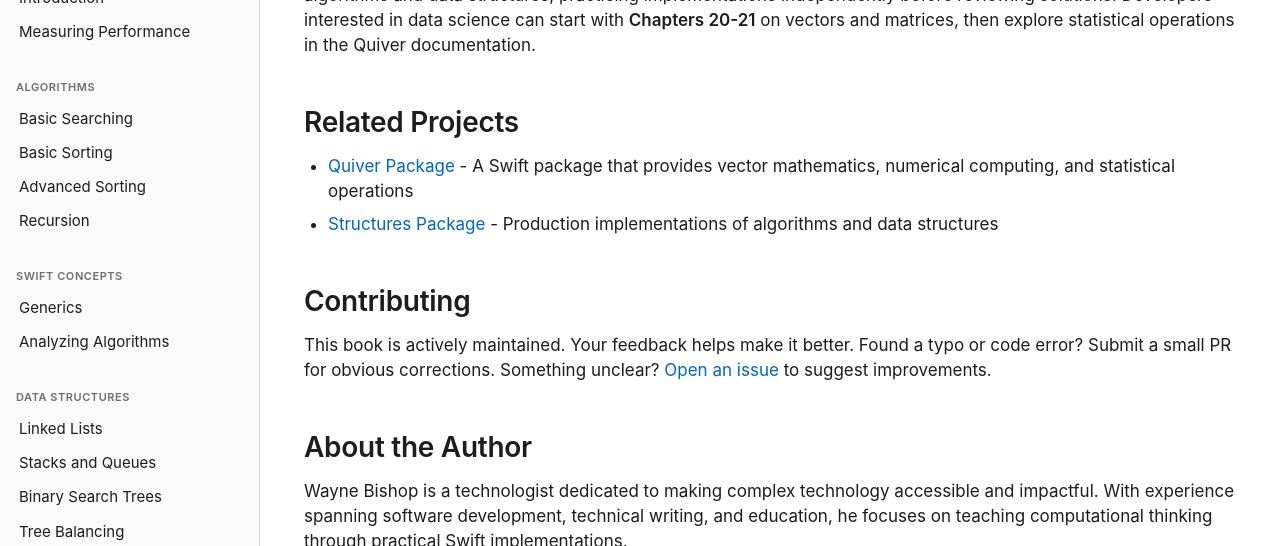
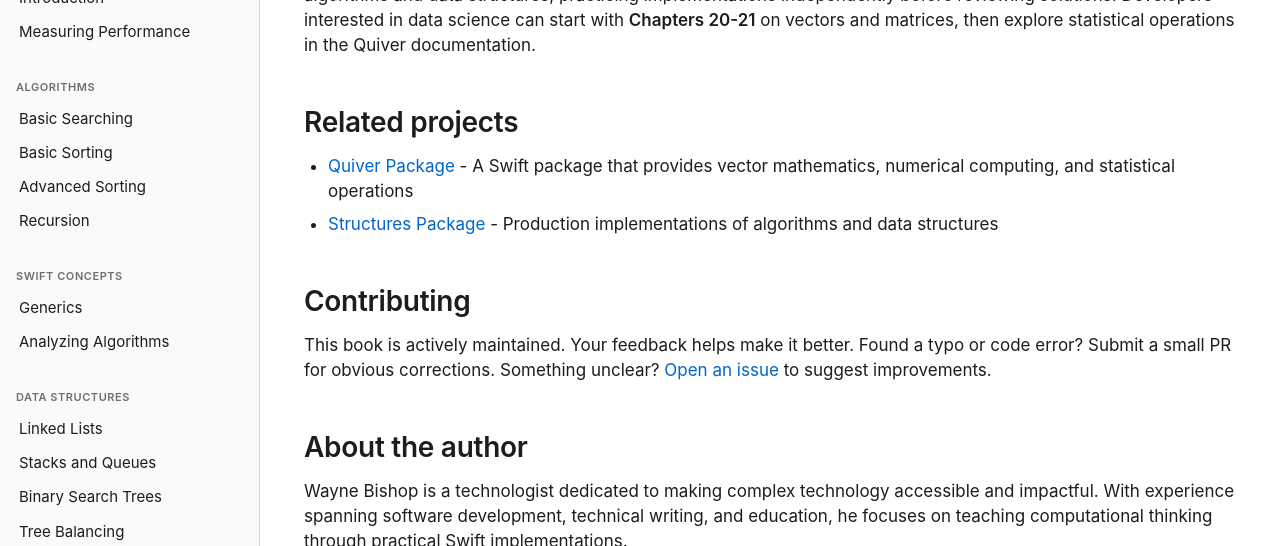
Before and after one commit to waynewbishop/swift-algorithms, a Jekyll site: the page built from index.md, in a window 1280 px wide and 900 px high, scrolled down 906 px. Shown: the part 155-701 px from the top of the window. Built offline with Jekyll 4.4.1, drawn with Linux system fonts in a browser that asks for light colours.

Commit message:
fix: sentence case..

```diff
--- a/index.md
+++ b/index.md
@@ -30,7 +30,7 @@ The Swift language has become the cornerstone of Apple development, powering sol
 
   This book supports multiple learning paths: read chapters sequentially from Big O notation through advanced topics to build a complete foundation, or jump directly to specific algorithms and data structures as reference material since each chapter is self-contained. Interview candidates should focus on **Chapters 3-14** covering fundamental algorithms and data structures, practicing implementations independently before reviewing solutions. Developers interested in data science can start with **Chapters 20-21** on vectors and matrices, then explore statistical operations in the Quiver documentation.
 
-## Related Projects
+## Related projects
 
 - [Quiver Package](https://github.com/waynewbishop/bishop-algorithms-quiver-package) - A Swift package that provides vector mathematics, numerical computing, and statistical operations
 - [Structures Package](https://github.com/waynewbishop/bishop-algorithms-swift-package) - Production implementations of algorithms and data structures
@@ -39,7 +39,7 @@ The Swift language has become the cornerstone of Apple development, powering sol
 
 This book is actively maintained. Your feedback helps make it better. Found a typo or code error? Submit a small PR for obvious corrections. Something unclear? [Open an issue](https://github.com/waynewbishop/swift-algorithms/issues) to suggest improvements.
 
-## About the Author
+## About the author
 
 Wayne Bishop is a technologist dedicated to making complex technology accessible and impactful. With experience spanning software development, technical writing, and education, he focuses on teaching computational thinking through practical Swift implementations.
 
```
